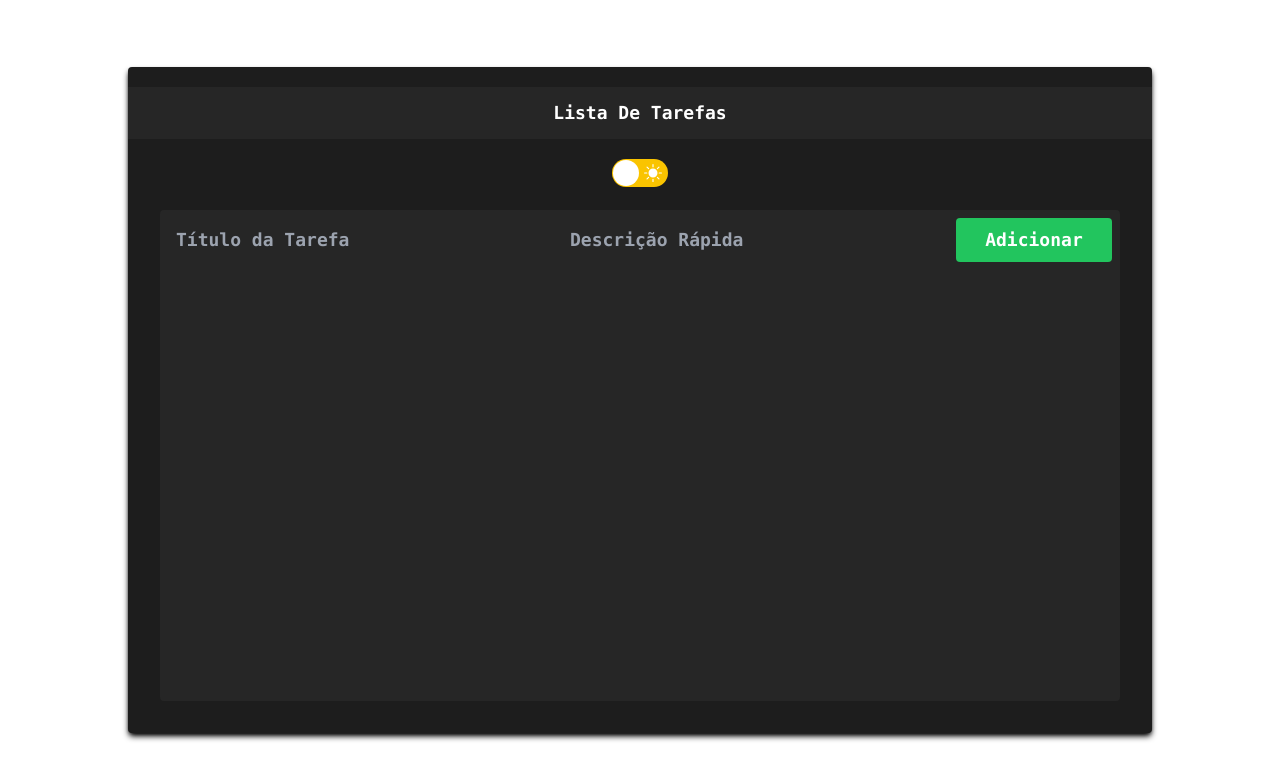
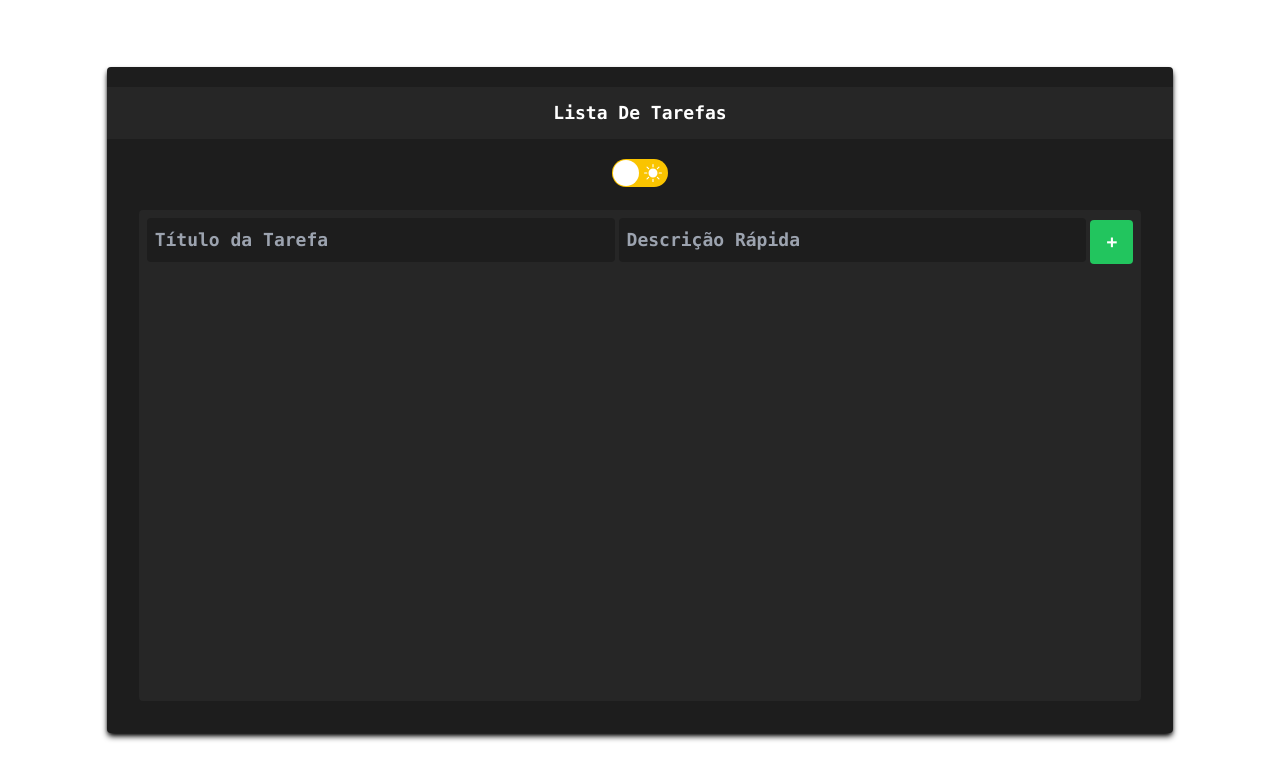
Before and after one commit to aughustuss/lista-projeto, a React (Vite) app in the folder proj-lista/: page / in a window 1280 px wide. Shown: the top 780 px of the page. Built offline with nearby package versions, Linux system fonts and the light colour scheme.

Commit message:
terminado

```diff
--- a/proj-lista/src/App.jsx
+++ b/proj-lista/src/App.jsx
@@ -17,7 +17,7 @@ function App() {
   return (
     <>
       <div  className='font-black text-lg font-mono flex w-screen h-screen items-center justify-center '>
-        <div style={{ backgroundColor: (dark ? 'rgb(245, 245, 245)' : 'rgb(29, 29, 29)'), color: (dark ? '#000' : '#fff') }} className='h-5/6 w-4/5 rounded shadow-black shadow-md' >
+        <div style={{ backgroundColor: (dark ? 'rgb(245, 245, 245)' : 'rgb(29, 29, 29)'), color: (dark ? '#000' : '#fff') }} className='h-full max-h-fit w-full rounded shadow-black shadow-md lg:h-5/6 lg:w-5/6 lg:max-h-fit' >
           <div className='flex flex-col h-1/6' >
             <div style={{backgroundColor: (dark ? 'rgb(229, 229, 229)' : 'rgb(38, 38, 38)')}} className='w-full h-fit p-3 flex justify-center items-center mt-5'>
               <p className='capitalize'>Lista de tarefas</p>
@@ -44,7 +44,7 @@ function App() {
             </div>
           </div>
           <div className='h-5/6 w-full p-8' >
-            <TaskContainer dark={dark} tasks={tasks} setTasks={setTasks} />
+            <TaskContainer tasks={tasks} setTasks={setTasks} dark={dark} />
           </div>
         </div>
       </div>
--- a/proj-lista/src/components/task/index.jsx
+++ b/proj-lista/src/components/task/index.jsx
@@ -1,7 +1,7 @@
 import React from 'react'
 import { MdCancel, MdDoneAll } from 'react-icons/md'
 
-const Task = ({ task = [], tasks, setTasks, index, dark }) => {
+const Task = ({ task, tasks, setTasks, index, dark }) => {
 
     const handleComplete = (e) => {
         e.preventDefault();
@@ -16,25 +16,26 @@ const Task = ({ task = [], tasks, setTasks, index, dark }) => {
 
     const handleRemove = (e) => {
         e.preventDefault();
-        let newTasks = [...tasks].splice(index, 1);
+        let newTasks = [...tasks];
+        newTasks.splice(index, 1)
         setTasks(newTasks);
         saveTasks('myTasks', newTasks);
     }
 
     return (
         <>
-            <div className='bg-white flex flex-wrap w-full p-4 max-w-full m-auto mt-10 rounded' >
-                <div className='flex h-14 w-14 bg-red-500'>
-                    <div>
+            <div style={{backgroundColor: (dark ? 'rgb(245, 245, 245)' : 'rgb(29, 29, 29)')}} className='flex flex-1 mr-1 rounded justify-between mt-1 min-w-fit md:min-w-max  lg:min-w-fit' >
+                <div className=' p-4 w-11/12'>
+                    <div style={{textDecoration: (task.completed ? 'line-through' : '')}} className='capitalize text-xl' >
                         {task.title}
                     </div>
-                    <div>
+                    <div style={{textDecoration: (task.completed ? 'line-through' : '')}} className='w-full text-xs first-letter:capitalize' >
                         {task.description}
                     </div>
                 </div>
-                <div>
-                    <button onClick={(e) => {handleComplete(e)}} ><MdDoneAll size={18}/></button>
-                    <button onClick={(e) => {handleRemove(e)}} ><MdCancel size={18}/></button>
+                <div className='flex flex-col items-center h-full justify-around w-fit border-l border-slate-300 p-2' >
+                    <button className='hover:bg-slate-300 transition-all h-fit w-fit bg-slate-100 p-1 rounded' onClick={(e) => {handleComplete(e)}} ><MdDoneAll color='rgb(32, 197, 94)' size={20}/></button>
+                    <button className='hover:bg-slate-300 transition-all h-fit w-fit bg-slate-100  p-1 rounded' onClick={(e) => {handleRemove(e)}} ><MdCancel color='red' size={20}/></button>
                 </div>
             </div>
         </>
--- a/proj-lista/src/components/taskcontainer/index.jsx
+++ b/proj-lista/src/components/taskcontainer/index.jsx
@@ -1,7 +1,7 @@
 import React, { useState } from 'react'
 import Task from '../task'
 
-const TaskContainer = ({ tasks = [], setTasks, dark }) => {
+const TaskContainer = ({ tasks, setTasks, dark }) => {
 
     const [todo, setTodo] = useState({
         completed: false,
@@ -9,12 +9,14 @@ const TaskContainer = ({ tasks = [], setTasks, dark }) => {
         description: ''
     });
 
+
+
     const handleSubmit = (e) => {
         e.preventDefault();
 
         if (todo.title) {
             let newTask = {...todo};
-            let newTasks = [...tasks, ...newTask];
+            let newTasks = [...tasks, newTask];
             setTasks(newTasks);
             setTodo({
                 title: '',
@@ -31,13 +33,13 @@ const TaskContainer = ({ tasks = [], setTasks, dark }) => {
 
     return (
         <>
-            <div style={{backgroundColor: (!dark ? 'rgb(38,38,38)' : 'rgb(229, 229, 229)')}} className='h-full w-full rounded'>
-                <form className='flex flex-row w-full h-fit p-2 justify-between items-center' onSubmit={handleSubmit}>
-                    <input name='title' onChange={handleChange} value={todo.title} placeholder='Título da Tarefa' className='text-neutral-700 p-2 bg-transparent w-5/12 focus:outline-none rounded bg-neutral-50 mr-1' />
-                    <input name='description' onChange={handleChange} value={todo.description} placeholder='Descrição Rápida' className='text-neutral-700 p-2 bg-transparent w-5/12 focus:outline-none rounded bg-neutral-50 mr-1' />
-                    <button className='text-center w-2/12 text-white p-2 rounded  bg-green-500 focus:outline-none hover:bg-green-600 transition-all' type='submit' >Adicionar</button>
+            <div style={{backgroundColor: (!dark ? 'rgb(38,38,38)' : 'rgb(229, 229, 229)')}} className='h-full w-full rounded overflow-y-scroll '>
+                <form className='flex flex-col w-full h-fit p-2 justify-between items-center lg:flex-row' onSubmit={handleSubmit}>
+                    <input style={{backgroundColor: (dark ? 'rgb(245, 245, 245)' : 'rgb(29, 29, 29)')}} name='title' onChange={handleChange} value={todo.title} placeholder='Título da Tarefa' className='text-neutral-600 p-2 bg-transparent w-full focus:outline-none rounded bg-slate-100 mr-1 mb-1 lg:w-6/12' />
+                    <input style={{backgroundColor: (dark ? 'rgb(245, 245, 245)' : 'rgb(29, 29, 29)')}} name='description' onChange={handleChange} value={todo.description} placeholder='Descrição Rápida' className='text-neutral-600 p-2 bg-transparent w-full focus:outline-none rounded bg-slate-100 mr-1 mb-1 lg:w-6/12' />
+                    <button className='text-center w-full lg:w-fit text-white py-2 px-4 rounded  bg-green-500 focus:outline-none hover:bg-green-600 transition-all' type='submit' >+</button>
                 </form>
-                <div>
+                <div className='flex flex-wrap m-auto mt-10 p-4 rounded w-full' >
                     {tasks?.map((task, i) => {
                         return (
                             <Task task={task} index={i} tasks={tasks} setTasks={setTasks} dark={dark} key={i} />
```
